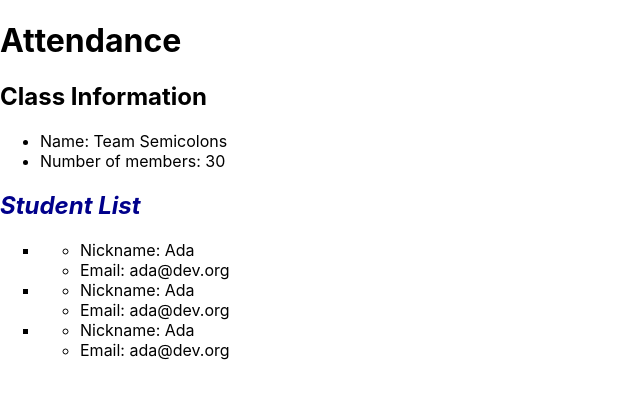
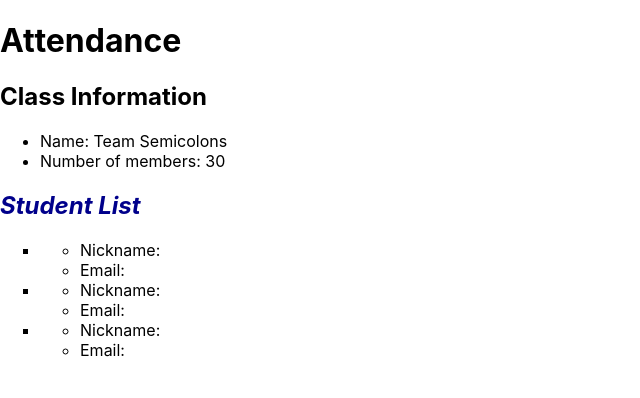
Before and after one commit to azs6189/student-app, a React (Create React App) app: page / in a window 1280 px wide. Shown: the top 398 px of the page, without its empty margins (0-640 px from the left). Built offline with nearby package versions, Linux system fonts and the light colour scheme.

Commit message:
adds the argument:props

```diff
--- a/src/components/Student.js
+++ b/src/components/Student.js
@@ -1,10 +1,10 @@
 import React from 'react';
 
-const Student = () => {
+const Student = (props) => {
 	return (
 		<ul>
-			<li>Nickname: Ada</li>
-			<li>Email: ada@dev.org</li>
+			<li>Nickname: {props.name}</li>
+			<li>Email: {props.email}</li>
 		</ul>
 	);
 };
```
